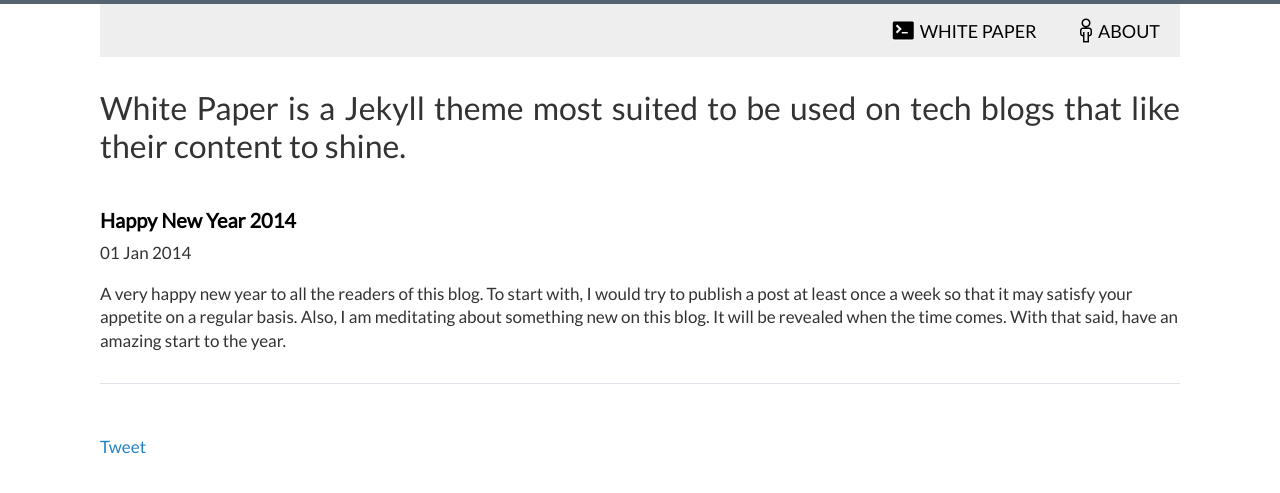
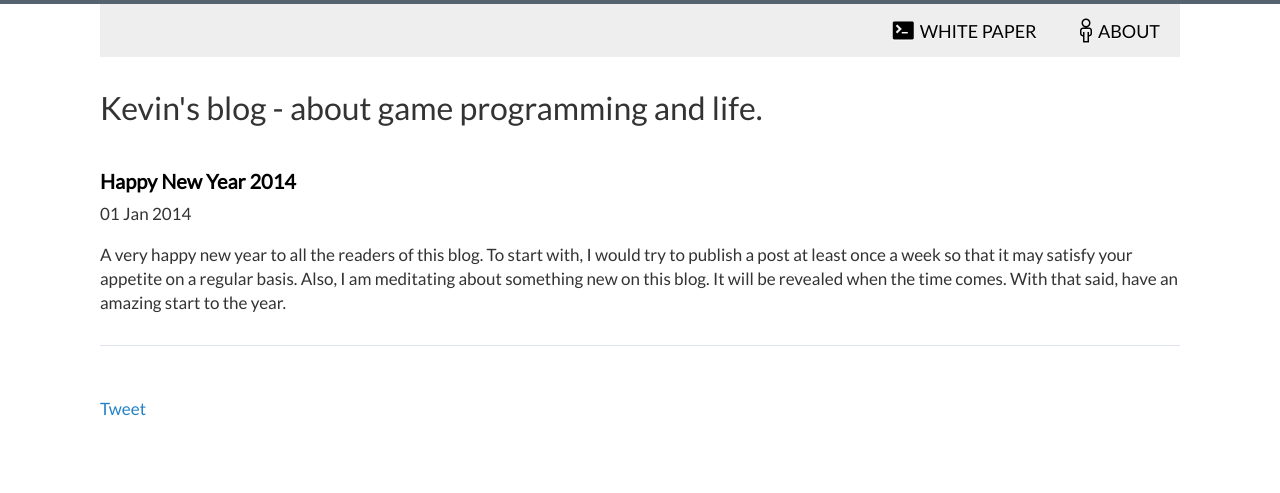
Before and after one commit to bgame/bgame.github.io, a Jekyll site: the page built from _posts/2014-01-01-happy-new-year-2014.html, in a window 1280 px wide. Shown: the top 493 px of the page. Built offline with Jekyll 4.4.1, drawn with Linux system fonts in a browser that asks for light colours; Markdown is read by kramdown in place of the engine named in the settings; comment, search, counter and statistics services are not loaded.

Commit message:
some change

```diff
--- a/_config.yml
+++ b/_config.yml
@@ -1,10 +1,10 @@
 name: White Paper
 markdown: redcarpet
 pygments: true
-url: http://vinitkumar.me/white-paper
+url: http://bgame.github.io
 paginate: 8
 description:     Jekyll theme for Programmers
-intro: White Paper is a Jekyll theme most suited to be used on tech blogs that like their content to shine.
+intro: Kevin's blog - about game programming and life.
 logo:             logo.png
 disqus_shortname:
 # url: http://gotchacode.com
@@ -13,9 +13,9 @@ disqus_shortname:
 
 # Owner/author information
 owner:
-  name:           <your-name-here>
-  avatar:         <avatar-image-link>
-  email:          <your-email-address>
+  name:           Kevin.An
+  avatar:         https://avatars1.githubusercontent.com/u/1268001?v=3&u=ca9cdfea4f51cd41641e7bb2975919fd6a0a9b5e&s=140
+  email:          anyupu@gmail.com
   # Social networking links used in footer. Update and remove as you like.
   twitter:
   github:
--- a/_includes/header.html
+++ b/_includes/header.html
@@ -6,5 +6,7 @@
         <li><a href="/white-paper/about"><span class="mega-octicon octicon-person" style="margin-right: 6px;"></span>About</a></li>
       </ul>
   </header>
+  <!--
   <script data-gratipay-username="vinitkme" data-gratipay-widget="button" src="//grtp.co/v1.js"></script>
+  -->
 </div>
```
Also changed, not shown: 10 other files.
